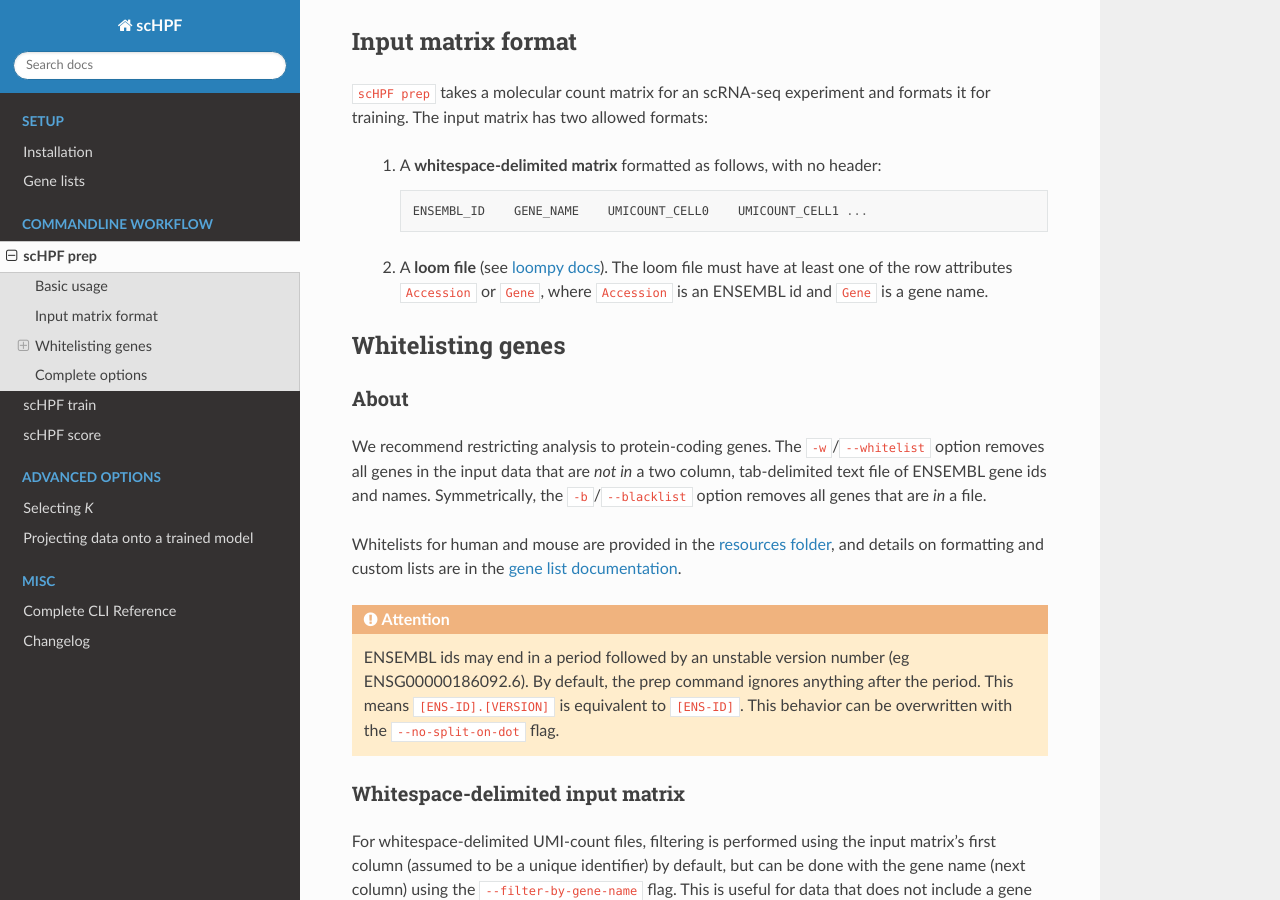
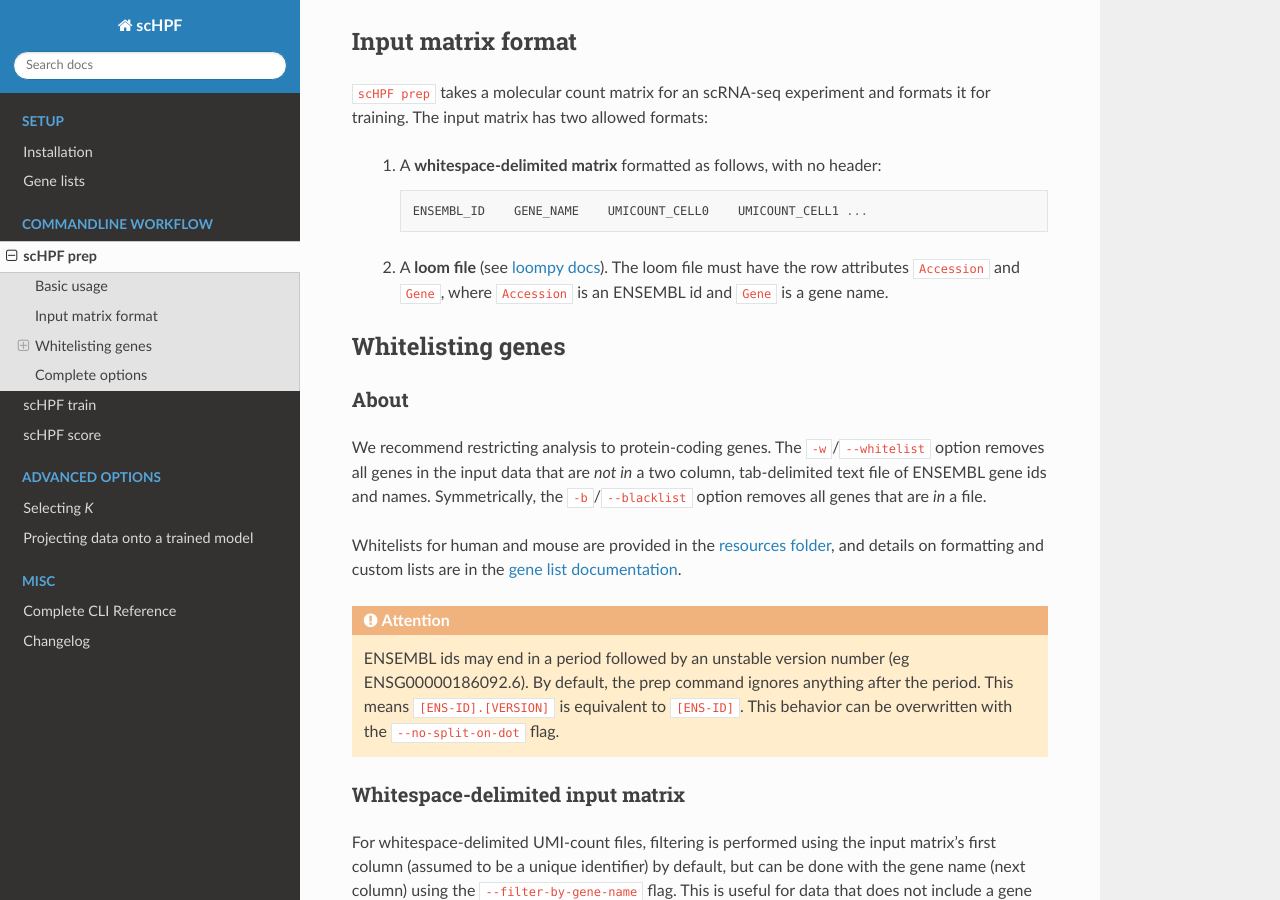
Before and after one commit to simslab/scHPF, a Sphinx documentation site: the page built from docs/prep-cli.rst, in a window 1280 px wide and 900 px high, scrolled down 623 px. Built offline with Sphinx 7.4.7 and the Read the Docs theme 3.1.0, drawn with Linux system fonts in a browser that asks for light colours.

Commit message:
Update prep-cli.rst
fix issue with description of loom row attributes

```diff
--- a/docs/prep-cli.rst
+++ b/docs/prep-cli.rst
@@ -45,8 +45,8 @@ and formats it for training. The input matrix has two allowed formats:
 
         ENSEMBL_ID    GENE_NAME    UMICOUNT_CELL0    UMICOUNT_CELL1 ...
 
-    2. A **loom file** (see `loompy docs`_).  The loom file must have at least
-       one of the row attributes ``Accession`` or ``Gene``, where ``Accession``
+    2. A **loom file** (see `loompy docs`_).  The loom file must have
+       the row attributes ``Accession`` and ``Gene``, where ``Accession``
        is an ENSEMBL id and ``Gene`` is a gene name.
 
 .. _whitelist:
```
